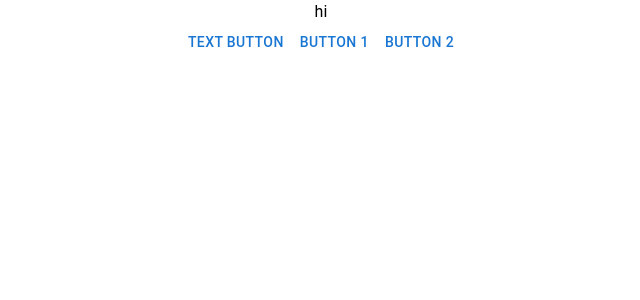
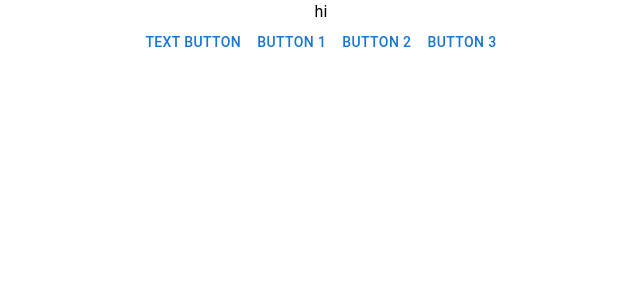
Before and after one commit to s-vasu/sonar-setup, a React (Create React App) app in the folder demo-app/: page / in a window 1280 px wide. Shown: the top 300 px of the page, without its empty margins (319-959 px from the left). Built offline with nearby package versions, Linux system fonts and the light colour scheme.

Commit message:
button 3 added from main to check analysis

```diff
--- a/demo-app/src/App.tsx
+++ b/demo-app/src/App.tsx
@@ -13,6 +13,7 @@
         <Button>text Button</Button>
         <Button>Button 1</Button>
         <Button>Button 2</Button>
+        <Button>Button 3</Button>
       </Box>
     </div>
   );
```
